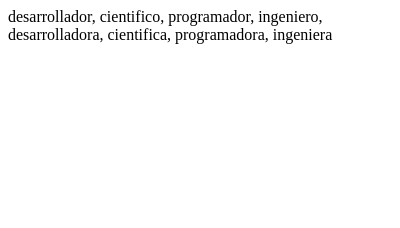
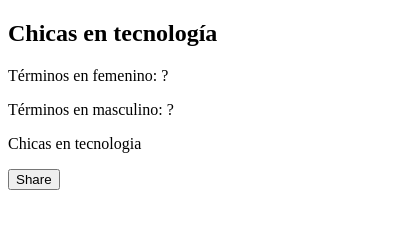
Before and after one commit to GrrAmd2/chr-ext, a browser extension: page popup.html in a window 400 px wide. Drawn offline with Linux system fonts and the light colour scheme.

Commit message:
Edit popup.html template so it matches the requirements

```diff
--- a/popup.html
+++ b/popup.html
@@ -1,27 +1,21 @@
 <!DOCTYPE html>
 <html>
+	<head>
+		<!-- <link rel="stylesheet" href="popup.css" /> -->
+		<script src="popup1.js" defer></script>
+	</head>
 
-<head>
-	<link rel="stylesheet" href="popup.css" />
-</head>
+	<body>
+		<h2>Chicas en tecnología</h2>
 
-<body>
-	<div>
-		desarrollador,
-		cientifico,
-		programador,
-		ingeniero,
-		desarrolladora,
-		cientifica,
-		programadora,
-		ingeniera
+		<p class="femaleText">
+			Términos en femenino: <span id="femaleCounter">?</span>
+		</p>
+		<p class="maleText">
+			Términos en masculino: <span id="maleCounter">?</span>
+		</p>
 
-	</div>
-
-	<h3 id="maleWords"></h3>
-	<h3 id="femaleWords"></h3>
-
-	<script src="background.js"></script>
-</body>
-
+		<p>Chicas en tecnologia</p>
+		<button id="shareBtn">Share</button>
+	</body>
 </html>
```
